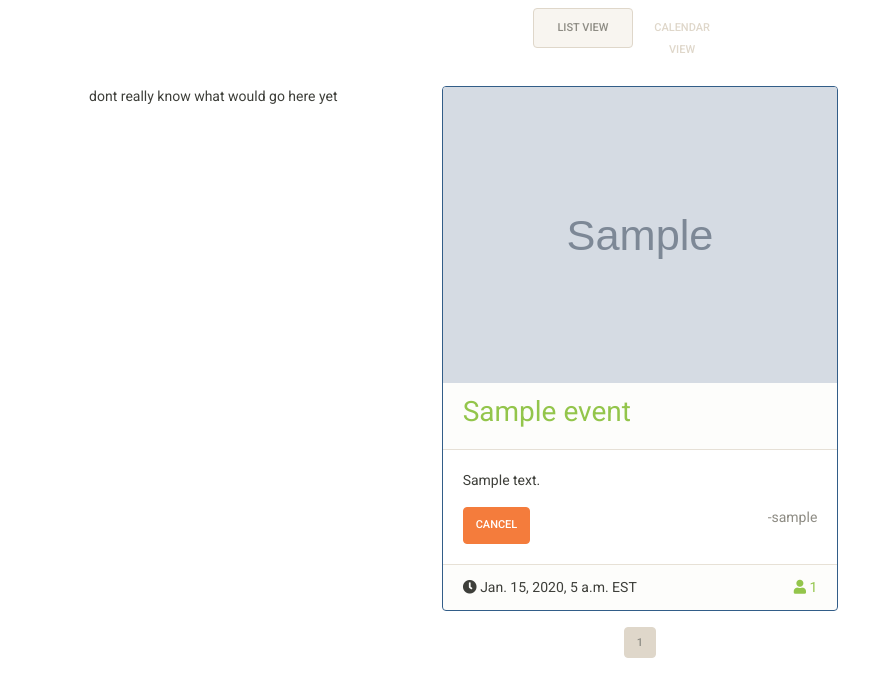
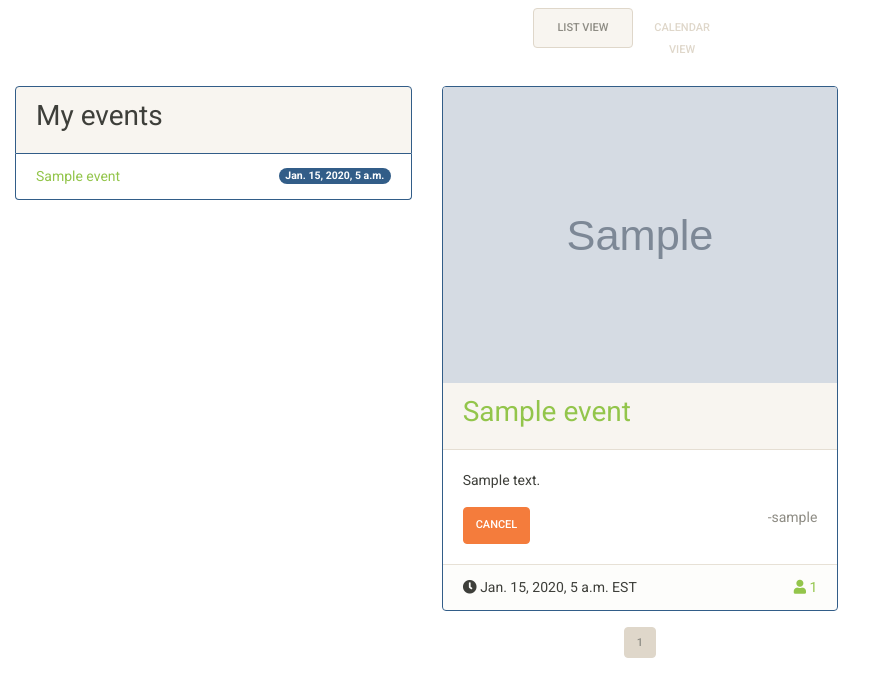
Before and after one commit to jjkjiang/Halcyon-Wanderers-Site, a Django app: page /all/1/ in a window 1280 px wide. Shown: the part 54-743 px from the top of the page, without its empty margins (0-886 px from the left). Run offline with Django 3.2, Linux system fonts and the light colour scheme; a user stored in the database is signed in; tables that the repository leaves empty hold one stand-in row (values such as "Sample post"); grey boxes marked "Sample" are stand-in pictures; some libraries are stand-ins or nearby versions.

Commit message:
Add processor for list of events for user and front-end display

```diff
--- a/hwevents/templates/index.html
+++ b/hwevents/templates/index.html
@@ -64,7 +64,19 @@
     </div>
     <div class="row">
         <div class="col-md-4 text-center mt-3 d-none d-md-block">
-            dont really know what would go here yet
+            <ul class="list-group">
+                    <li class="list-group-item d-flex justify-content-between align-items-center border-primary bg-light">
+                        <h2>My events</h2>
+                    </li>
+                {% for event in user_events %}
+                    <li class="list-group-item d-flex justify-content-between align-items-center border-primary">
+                        <a href="/id/{{ event.slug }}-{{ event.id }}">
+                            {{ event.title }}
+                        </a>
+                        <span class="badge badge-primary badge-pill">{{ event.event_date }}</span>
+                    </li>
+                {% endfor %}
+            </ul>
         </div>
 
         <div class="col-md-4">
@@ -73,7 +85,11 @@
                     <img class="card-img-top"
                          src="{{ event.image.url }}"
                          alt="Card image cap">
-                    <div class="card-header"><a href="/id/{{ event.slug }}-{{ event.pk }}"><h2>{{ event.title }}</h2></a></div>
+                    <div class="card-header bg-light">
+                        <a href="/id/{{ event.slug }}-{{ event.pk }}">
+                            <h2>{{ event.title }}</h2>
+                        </a>
+                    </div>
                     <div class="card-body">
                         <p>{{ event.description }}</p>
                         <div class="d-flex">
@@ -124,7 +140,7 @@
                 {{ form.non_field_errors }}
 
                 <div class="card border-primary mr-4">
-                    <div class="card-header">
+                    <div class="card-header bg-light">
                         <h2>Create an event!</h2>
                     </div>
                     <div class="card-body">
--- a/hwsite/context_processors.py
+++ b/hwsite/context_processors.py
@@ -1,4 +1,7 @@
+import datetime
+
 from hwauth.models import DiscordID
+from hwevents.models import Event
 
 
 def discord_extra_auth(request):
@@ -20,3 +23,15 @@ def discord_extra_auth(request):
             }
         except:
             return {}
+
+
+def user_events(request):
+    if hasattr(request, 'user'):
+        try:
+            events = Event.objects.filter(participant__user=request.user, event_date__gte=datetime.datetime.now())
+
+            return {
+                'user_events': events,
+            }
+        except:
+            return {}
--- a/hwsite/settings.py
+++ b/hwsite/settings.py
@@ -89,6 +89,7 @@ TEMPLATES = [
                 'django.contrib.messages.context_processors.messages',
                 'machina.core.context_processors.metadata',
                 'hwsite.context_processors.discord_extra_auth',
+                'hwsite.context_processors.user_events',
             ],
             'loaders': [
                 'django.template.loaders.filesystem.Loader',
```
